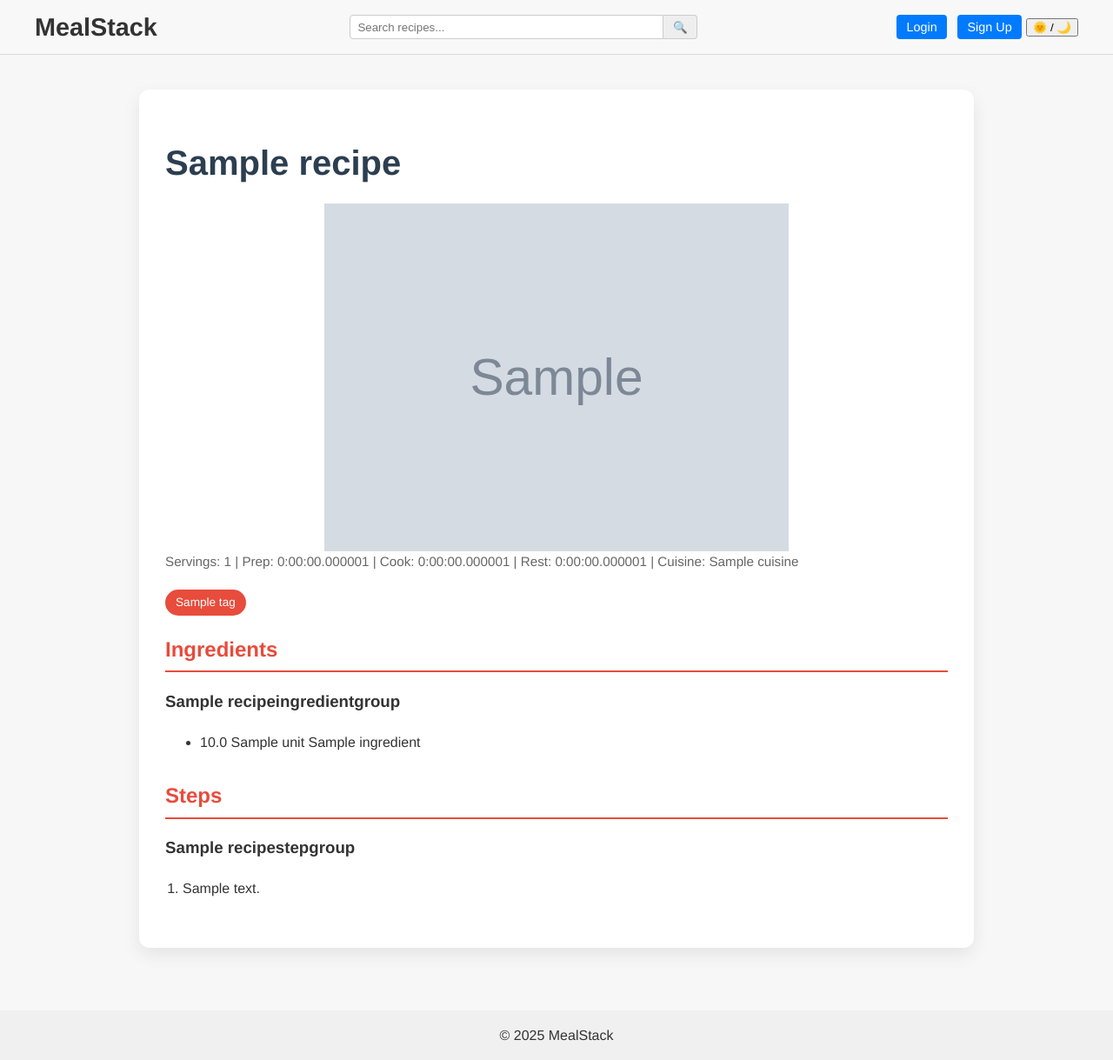
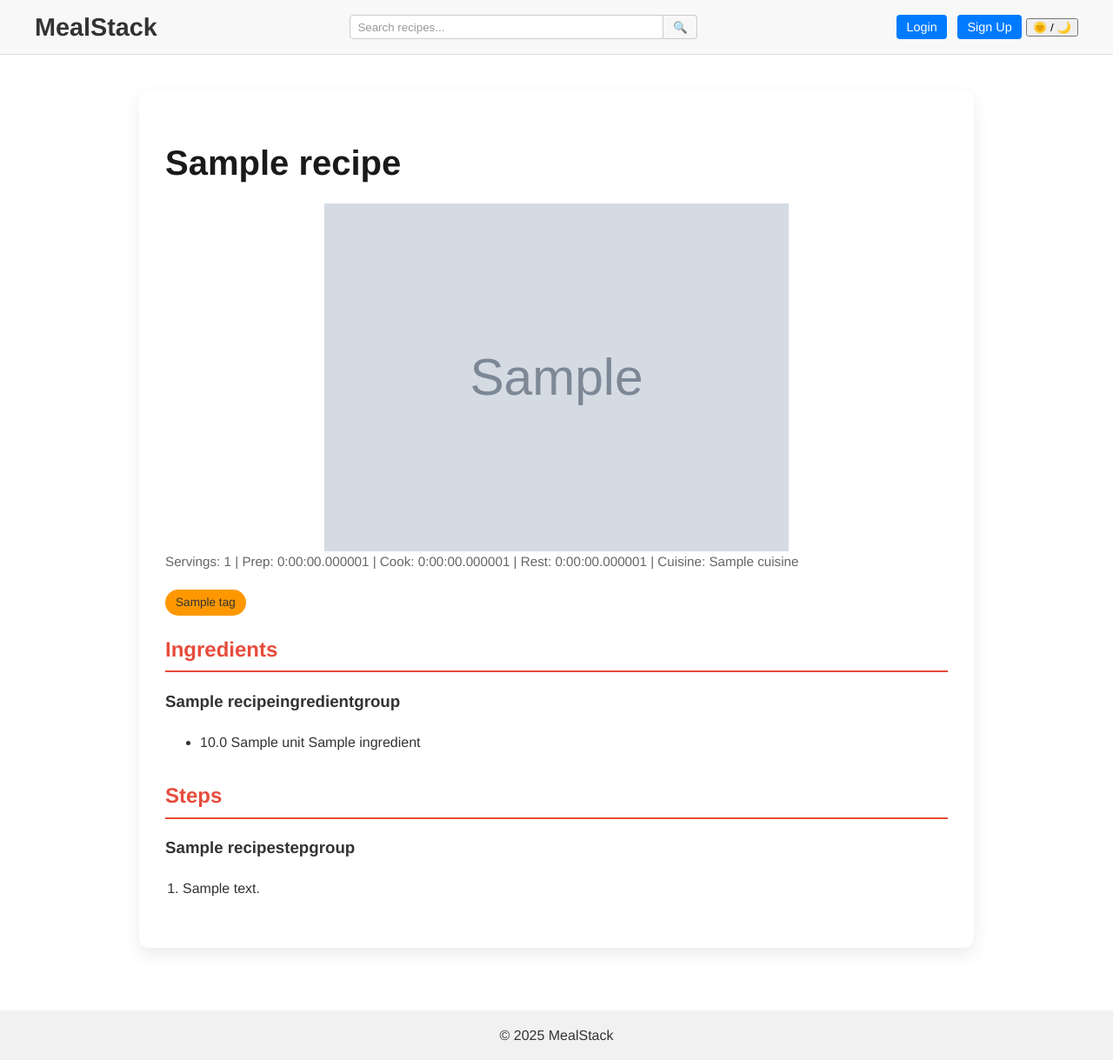
Before and after one commit to TrickShotMLG02/MealStack, a Django app: a page that uses MealStack/templates/base.html in a window 1280 px wide. Shown: the whole page at 87% size. Run offline with Django 5.2, Linux system fonts and the light colour scheme; tables that the repository leaves empty hold one stand-in row (values such as "Sample post"); grey boxes marked "Sample" are stand-in pictures.

Commit message:
started integrating default palette into other css files

```diff
--- a/MealStack/static/css/footer.css
+++ b/MealStack/static/css/footer.css
@@ -1,6 +1,6 @@
 .site-footer {
     text-align: center;
     padding: 1em 0;
-    background-color: #f0f0f0; /* optional */
+    background-color: var(--footer-bg-color);
     margin-top: 2em;
 }
--- a/MealStack/static/css/header.css
+++ b/MealStack/static/css/header.css
@@ -1,5 +1,5 @@
 .site-header {
-    background-color: #f8f8f8;
+    background-color: var(--header-bg-color);
     padding: 0.5em 1em;
     border-bottom: 1px solid #ddd;
 }
@@ -32,17 +32,33 @@
 .search-input {
     flex: 1;
     padding: 0.4em 0.6em;
-    border: 1px solid #ccc;
+    border: 1px solid var(--input-border-color);
     border-radius: 4px 0 0 4px;
+    background-color: var(--input-bg-color);
+    color: var(--input-text-color);
+}
+
+.search-input::placeholder {
+    color: var(--input-placeholder-color);
+}
+
+.search-input:focus {
+    outline: none;
+    border-color: var(--input-focus-border-color);
 }
 
 .search-button {
     padding: 0.4em 0.8em;
-    border: 1px solid #ccc;
+    border: 1px solid var(--input-border-color);
     border-left: 0;
     border-radius: 0 4px 4px 0;
-    background-color: #eee;
+    background-color: var(--button-bg-color);
+    color: var(--button-text-color);
     cursor: pointer;
+}
+
+.search-button:hover {
+    background-color: var(--button-hover-bg);
 }
 
 .header-right .btn {
--- a/MealStack/static/css/main.css
+++ b/MealStack/static/css/main.css
@@ -14,8 +14,8 @@ Settings for body
 
 body {
     font-family: 'Helvetica Neue', Arial, sans-serif;
-    background: #f7f7f7;
-    color: #333;
+    background: var(--background-color);
+    color: var(--text-color);
     margin: 0;
     padding: 0;
     line-height: 1.6;
--- a/MealStack/static/css/themes/default_palette.css
+++ b/MealStack/static/css/themes/default_palette.css
@@ -4,7 +4,7 @@
     --------------------------- */
 
     /* Primary brand color – used for buttons, links, highlights, and interactive elements */
-    --primary-color: #007bff;
+    --primary-color: #f7f7f7;
 
     /* Secondary color – for less prominent buttons, badges, or muted text */
     --secondary-color: #6c757d;
@@ -49,6 +49,14 @@
     --text-muted-color: #6c757d;
 
     /* ---------------------------
+       Headings (h1–h6)
+    --------------------------- */
+
+    --heading-color: #1a1a1a;          /* Main heading text color */
+    --heading-muted-color: #4a4a4a;    /* Subheadings / h3–h6 */
+    --heading-accent-color: var(--primary-color); /* Optional emphasis */
+
+    /* ---------------------------
        Feedback / Status Colors
     --------------------------- */
 
@@ -56,6 +64,16 @@
     --error-color: #dc3545;   /* Error messages, alerts */
     --warning-color: #ffc107; /* Warnings, caution highlights */
     --info-color: #17a2b8;    /* Informational messages */
+
+    /* ---------------------------
+       Form / Input Fields
+    --------------------------- */
+
+    --input-bg-color: #ffffff;
+    --input-text-color: #333333;
+    --input-placeholder-color: #999999;
+    --input-border-color: #cccccc;
+    --input-focus-border-color: var(--primary-color);
 
     /* ---------------------------
        Buttons
@@ -70,9 +88,6 @@
        Misc / Additional
     --------------------------- */
 
-    --input-bg-color: #ffffff;
-    --input-border-color: #cccccc;
-    --input-text-color: #333333;
 
     --shadow-color: rgba(0, 0, 0, 0.1); /* Generic shadow for modals or dropdowns */
 }
--- a/MealStack/static/recipes/css/recipe_details.css
+++ b/MealStack/static/recipes/css/recipe_details.css
@@ -12,7 +12,7 @@ a:hover {
     max-width: 900px;
     margin: 40px auto;
     padding: 25px 30px;
-    background: #fff;
+    background: var(--card-bg-color);
     border-radius: 12px;
     box-shadow: 0 8px 20px rgba(0,0,0,0.08);
 }
@@ -20,7 +20,7 @@ a:hover {
 /* Title */
 .recipe-title {
     font-size: 2.5rem;
-    color: #2c3e50;
+    color: var(--heading-color);
     margin-bottom: 15px;
 }
 
@@ -46,8 +46,8 @@ a:hover {
 
 .tag {
     display: inline-block;
-    background: #e74c3c;
-    color: #fff;
+    background: var(--accent-color);
+    color: var(--text-color);
     padding: 4px 12px;
     border-radius: 20px;
     margin-right: 5px;
```
